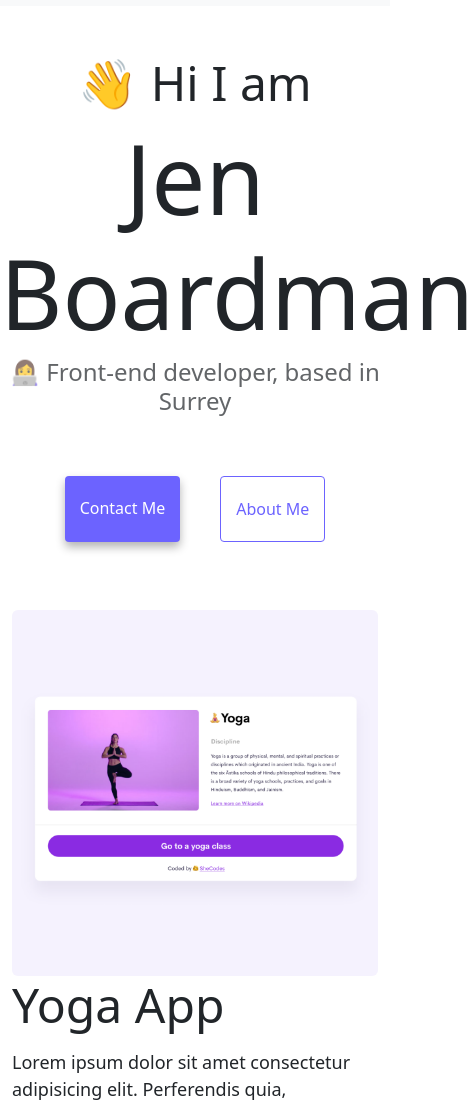
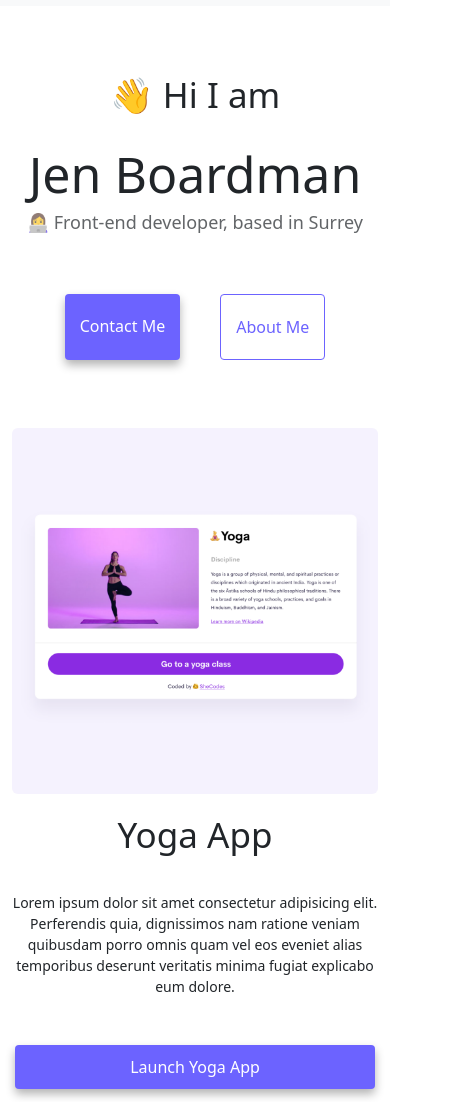
Before and after one commit to JenBoardman/jenportfolio, a plain HTML site: page index.html in a window 390 px wide. Shown: the part 50-1152 px from the top of the page, 474 px wide, since content can reach past the window. Drawn offline with nearby package versions, Linux system fonts and the light colour scheme.

Commit message:
adding responsive css

```diff
--- a/src/style.css
+++ b/src/style.css
@@ -87,3 +87,38 @@ p {
 .email-link:hover {
   text-decoration: underline;
 }
+
+@media (max-width: 576px) {
+  h1,
+  h2,
+  h3,
+  p {
+    text-align: center;
+  }
+
+  h1 {
+    font-size: 50px !important;
+  }
+
+  h2 {
+    font-size: 35px !important;
+    padding: 20px;
+  }
+
+  h3 {
+    font-size: 18px !important;
+  }
+  p {
+    font-size: 14px !important;
+  }
+  .primary-link {
+    display: flex;
+    justify-content: center;
+    padding: 10px 15px;
+    margin: 3px;
+  }
+  .email-link {
+    font-size: 20px !important;
+    padding-bottom: 40px;
+  }
+}
```
